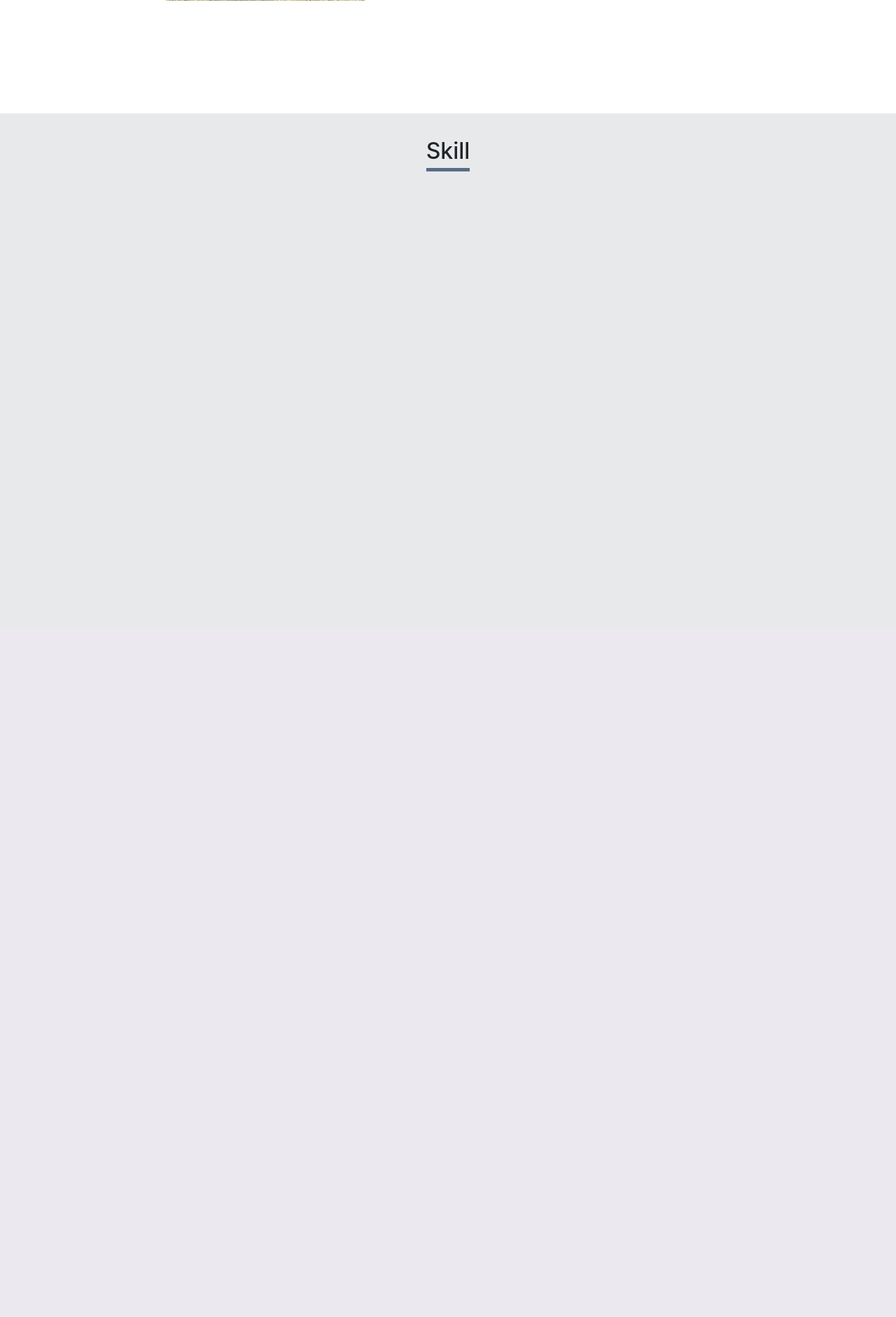
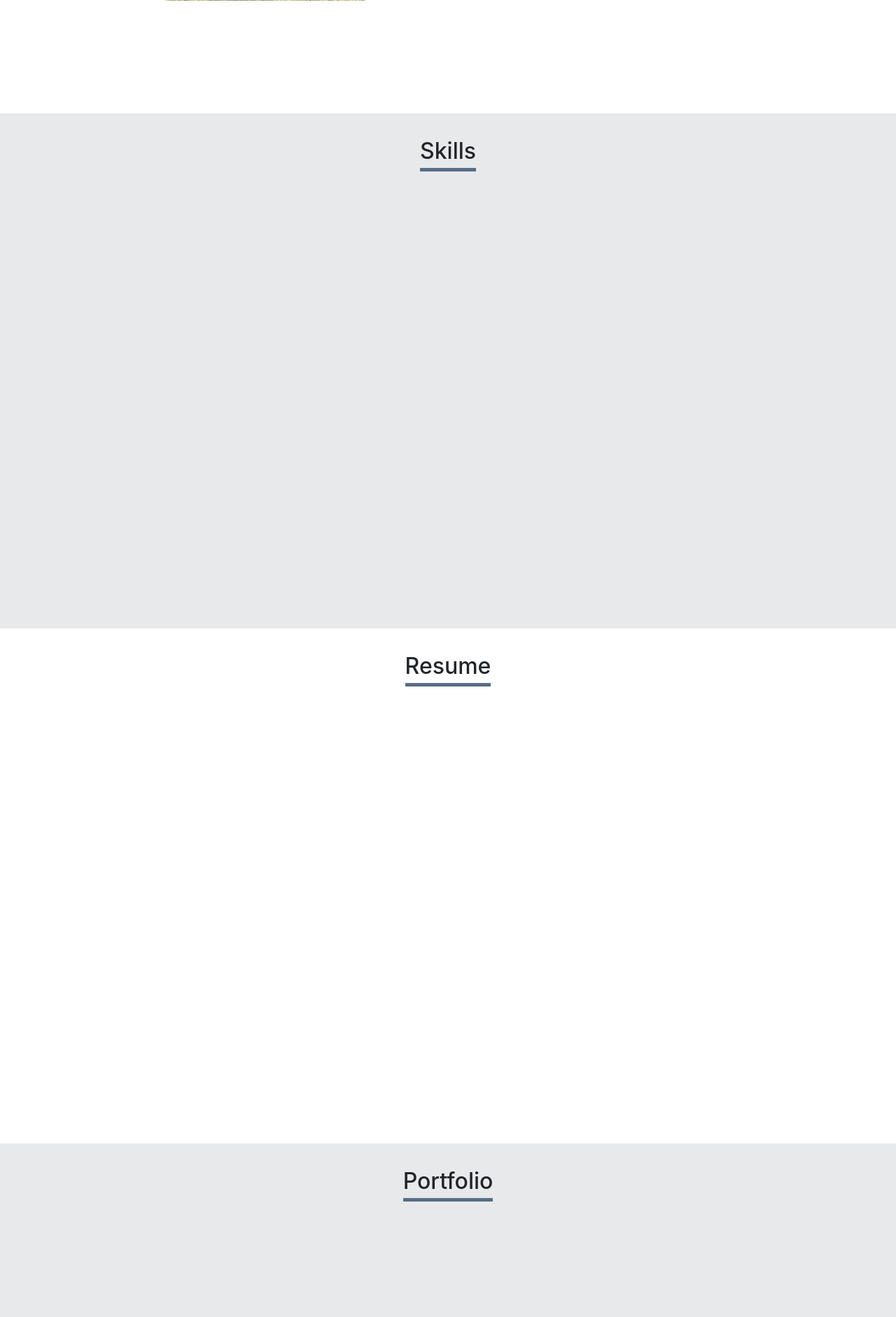
Before and after one commit to FYuKuo/Resume, a PHP site: page / in a window 1280 px wide. Shown: the part 1374-3256 px from the top of the page at 70% size. Before the commit the page ends 1619 px from the top, so only its background shows below. Run offline with PHP 8.4, Linux system fonts and the light colour scheme; data that the repository does not hold is empty; some libraries are stand-ins or nearby versions.

Commit message:
完成聯絡資訊畫面及更新功能

```diff
--- a/back.php
+++ b/back.php
@@ -67,7 +67,7 @@ include('./api/base.php');
             <a href="?do=introduce" class=" left_item">
                 <span><i class="fa-solid fa-id-card"></i></span> 個人簡介管理
             </a>
-            <a href="?do=experience" class=" left_item">
+            <a href="?do=resume" class=" left_item">
                 <span><i class="fa-solid fa-briefcase"></i></span> 工作經驗管理
             </a>
             <a href="?do=portfolio" class=" left_item">
--- a/back/experience.php
+++ /dev/null
@@ -1 +0,0 @@
-experience
--- /dev/null
+++ b/back/resume.php
@@ -0,0 +1 @@
+resume
--- a/css/home.css
+++ b/css/home.css
@@ -49,12 +49,19 @@ left: 0;
   position: absolute;
 }
 
-.introduce {
+.box_item {
   height: 92vh;
   width: 100%;
-  /* background-color: rgb(195, 202, 211); */
+
+}
+
+.box_item:nth-child(even)  {
+  background-color: rgb(232, 233, 235);
+
+}
+
+.introduce {
   display: flex;
-  /* align-items: center; */
   flex-wrap: wrap;
 
 }
@@ -83,8 +90,11 @@ height: 300px;
 }
 
 
-.skill {
-height: 92vh;
-width: 100%;
+/* .skill {
 background-color: rgb(232, 233, 235);
+} */
+
+
+.contact_text span {
+  margin-right: 5px;
 }
--- a/index.php
+++ b/index.php
@@ -1,6 +1,8 @@
 <?php
 include('./api/base.php');
 $Introduce = new DB('resume_introduce');
+$Contact = new DB('resume_contact');
+
 ?>
 
 <!DOCTYPE html>
@@ -18,7 +20,7 @@ $Introduce = new DB('resume_introduce');
 </head>
 
 <body>
-  <!-- header -->
+  <!-- nav -->
   <nav class="navbar navbar-expand-lg navbar-light bg-light px-lg-5 py-2 fixed-top myNav">
     <a class="navbar-brand myLogo" href="#">FY's Resume</a>
     <button class="navbar-toggler" type="button" data-toggle="collapse" data-target="#navbarTogglerDemo02" aria-controls="navbarTogglerDemo02" aria-expanded="false" aria-label="Toggle navigation">
@@ -39,9 +41,9 @@ $Introduce = new DB('resume_introduce');
       </ul>
     </div>
   </nav>
+  <!-- nav end -->
 
   <!-- banner -->
-
   <div class="banner">
 
     <div class="container bannerText">
@@ -50,8 +52,10 @@ $Introduce = new DB('resume_introduce');
     </div>
 
   </div>
+  <!-- banner end -->
 
-  <div class="introduce">
+  <!-- introduce-->
+  <div class="introduce box_item">
     <div class="container myTitle">
       <h2>
         About
@@ -67,22 +71,75 @@ $Introduce = new DB('resume_introduce');
         </div>
 
         <div class="myText col-lg-5 col-sm-10 mx-4 my-4">
-          <pre><?=$Introduce->find(1)['text']?></pre>
+          <pre><?= $Introduce->find(1)['text'] ?></pre>
         </div>
 
       </div>
     </div>
 
   </div>
+  <!-- introduce end -->
 
-  <div class="skill">
+  <!-- skill -->
+  <div class="skill box_item">
     <div class="container myTitle">
       <h2>
-        Skill
+        Skills
       </h2>
 
     </div>
   </div>
+  <!-- introduce end -->
+
+  <!-- Resume -->
+  <div class="Resume box_item">
+    <div class="container myTitle">
+      <h2>
+        Resume
+      </h2>
+
+    </div>
+  </div>
+  <!-- Resume end -->
+
+  <!-- Portfolio -->
+  <div class="Portfolio box_item">
+    <div class="container myTitle">
+      <h2>
+        Portfolio
+      </h2>
+
+    </div>
+  </div>
+  <!-- Portfolio end -->
+
+  <!-- contact -->
+  <div class="contact box_item">
+    <div class="container myTitle">
+      <h2>
+        Contact
+      </h2>
+
+      <div class="container">
+        <iframe src="https://www.google.com/maps/embed?pb=!1m18!1m12!1m3!1d3639.6936687803554!2d120.60035871499973!3d24.1824737780497!2m3!1f0!2f0!3f0!3m2!1i1024!2i768!4f13.1!3m3!1m2!1s0x34693e1c3a406707%3A0xd43d01bc4fb2806a!2z5p2x5rW35aSn5a24!5e0!3m2!1szh-TW!2stw!4v1659794091107!5m2!1szh-TW!2stw" width="360" height="270" style="border:0;" allowfullscreen="" loading="lazy" referrerpolicy="no-referrer-when-downgrade"></iframe>
+
+        <div class="contact_text">
+          <p>
+            <span><i class="fa-solid fa-location-dot"></i></span> <?= $Contact->find(1)['address'] ?>
+          </p>
+          <p>
+            <span><i class="fa-solid fa-mobile-screen-button"></i></span> <?= $Contact->find(1)['tel'] ?>
+          </p>
+          <p>
+            <span><i class="fa-solid fa-envelope"></i> </span><?= $Contact->find(1)['email'] ?>
+          </p>
+        </div>
+
+
+      </div>
+    </div>
+  </div>
+  <!-- contact end -->
 
 
   <script src="https://cdnjs.cloudflare.com/ajax/libs/jquery/3.6.0/jquery.min.js" referrerpolicy="no-referrer"></script>
```
Also changed, not shown: api/contact.php (added, +24 -0 lines), back/contact.php (+44 -1 lines).
